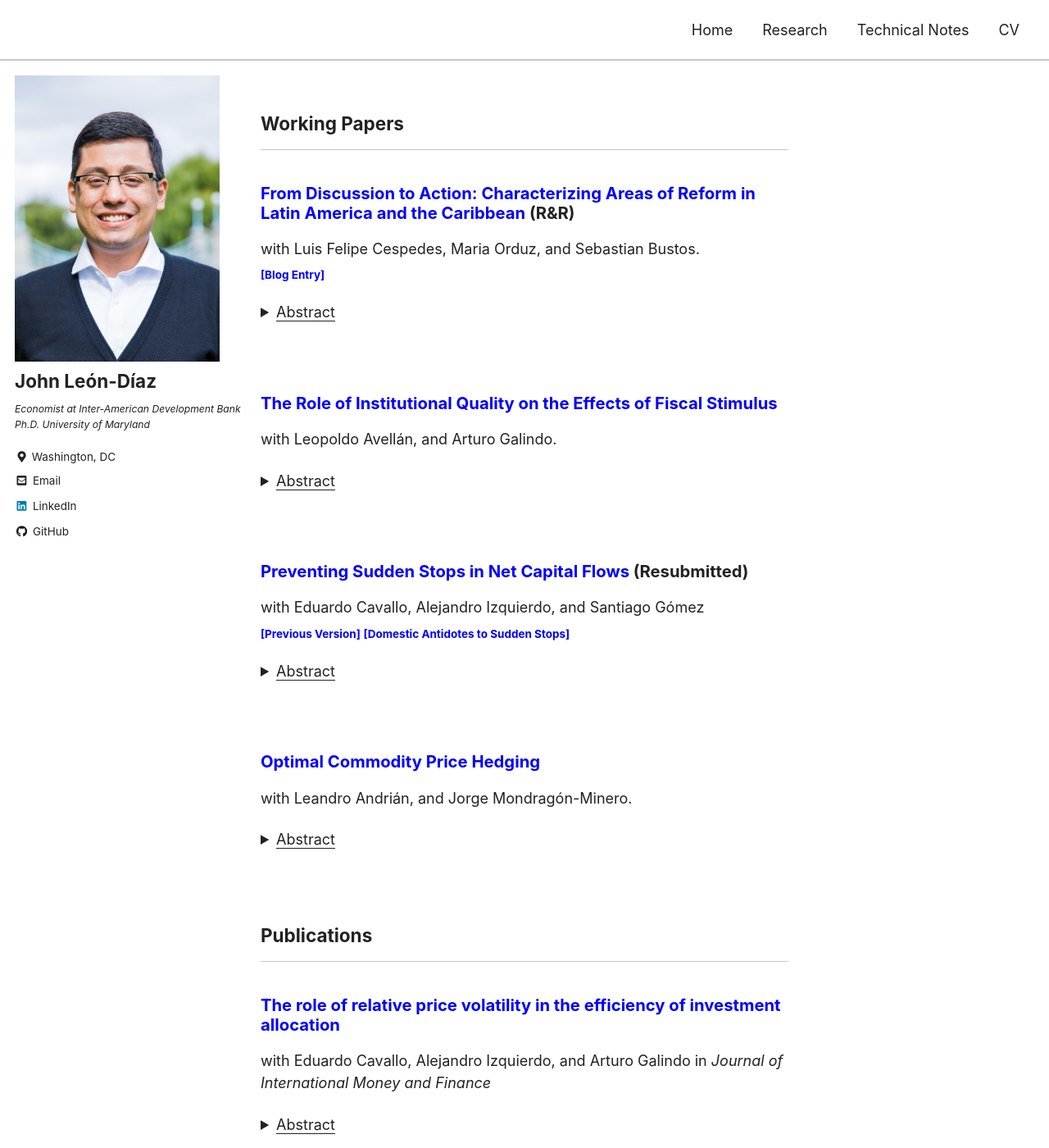
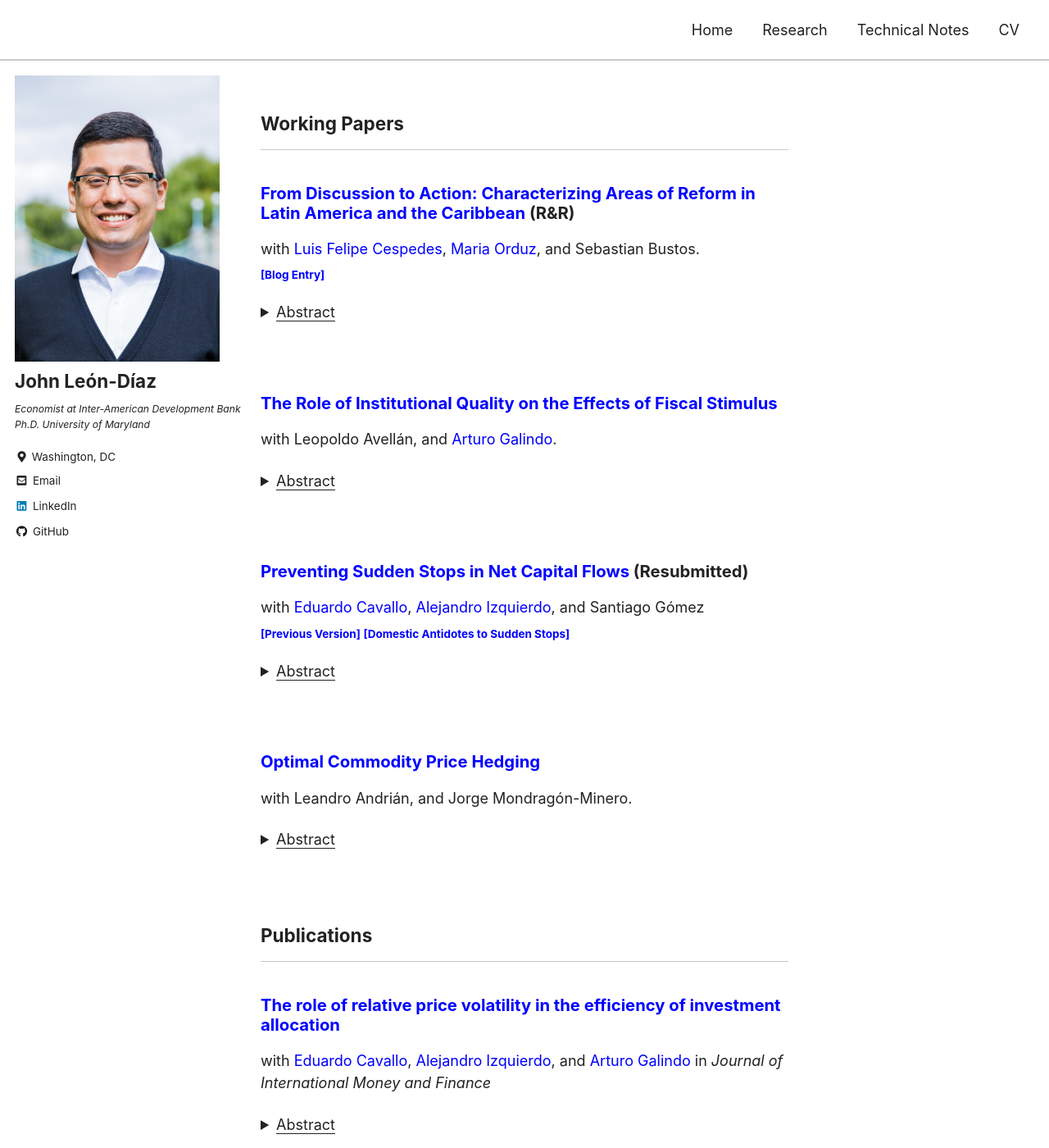
Before and after one commit to jleondia/jleondia.github.io, a Jekyll site: the page built from _pages/research.md, in a window 1280 px wide and 1400 px high. Shown: the whole window at 82% size. Built offline with Jekyll 4.4.1, drawn with Linux system fonts in a browser that asks for light colours; cached includes are drawn as plain includes; part of the change alters nothing that is shown.

```diff
--- a/_pages/research.md
+++ b/_pages/research.md
@@ -10,7 +10,7 @@ comments: false
 ***
 
 ### [From Discussion to Action: Characterizing Areas of Reform in Latin America and the Caribbean](https://publications.iadb.org/en/discussion-action-characterizing-areas-reform-latin-america-and-caribbean) (R&R)
-with Luis Felipe Cespedes, Maria Orduz, and Sebastian Bustos. <br>
+with [Luis Felipe Cespedes](https://fen.uchile.cl/en/academicos-investigacion/directorio-de-academicos/detalle/luis-cespedes), [Maria Orduz](https://www.mariaorduz.com/), and Sebastian Bustos. <br>
 <sub>[<b>[Blog Entry]</b>](https://s2.bl-1.com/h/i/dwWPkB94/PcTFGyB?url=https://blogs.iadb.org/efectividad-desarrollo/en/structural-reforms-new-recipes-for-evolving-needs/)</sub>
 
 <details>
@@ -21,7 +21,7 @@ with Luis Felipe Cespedes, Maria Orduz, and Sebastian Bustos. <br>
 </details> <br>
 
 ### [The Role of Institutional Quality on the Effects of Fiscal Stimulus](https://publications.iadb.org/en/the-role-of-institutional-quality-on-the-effects-of-fiscal-stimulus)
-with Leopoldo Avellán, and Arturo Galindo.
+with Leopoldo Avellán, and [Arturo Galindo](https://scholar.google.com/citations?user=ZZNGy08AAAAJ&hl=en).
 
 <details>
     <summary><u>Abstract</u></summary><p>
@@ -30,7 +30,7 @@ with Leopoldo Avellán, and Arturo Galindo.
 </details> <br>
 
 ### [Preventing Sudden Stops in Net Capital Flows](/files/New_Prevented_fv.pdf) (Resubmitted)
-with Eduardo Cavallo, Alejandro Izquierdo, and Santiago Gómez  <br>
+with [Eduardo Cavallo](https://www.eduardocavallo.com/), [Alejandro Izquierdo](https://scholar.google.com/citations?hl=en&user=gnUIKLoAAAAJ&view_op=list_works&sortby=pubdate), and Santiago Gómez  <br>
   <sub>[<b>[Previous Version]</b>](https://publications.iadb.org/en/preventing-sudden-stops-in-net-capital-flows) [<b>[Domestic Antidotes to Sudden Stops]</b>](https://publications.iadb.org/en/domestic-antidotes-sudden-stops)</sub>
 <details>
     <summary><u>Abstract</u></summary><p>
@@ -54,7 +54,7 @@ with Leandro Andrián, and Jorge Mondragón-Minero.
 ---
 
 ### [The role of relative price volatility in the efficiency of investment allocation](https://www.sciencedirect.com/science/article/abs/pii/S0261560612001763)
-with Eduardo Cavallo, Alejandro Izquierdo, and Arturo Galindo in <i>Journal of International Money and Finance</i> <br>
+with [Eduardo Cavallo](https://www.eduardocavallo.com/), [Alejandro Izquierdo](https://scholar.google.com/citations?hl=en&user=gnUIKLoAAAAJ&view_op=list_works&sortby=pubdate), and [Arturo Galindo](https://scholar.google.com/citations?user=ZZNGy08AAAAJ&hl=en) in <i>Journal of International Money and Finance</i> <br>
 <details>
     <summary><u>Abstract</u></summary><p>
  This paper estimates the impact of relative price volatility on sector-level investment allocation using a panel of 65 countries with data for 26 manufacturing industries over the period 1985–2003. Results indicate that volatility distorts efficient investment allocation in that investment is not necessarily devoted to relatively more productive sectors, especially in emerging market economies that are highly exposed and may lack the necessary institutions to deal with it successfully. This is evidence in support of theories suggesting that relative price volatility provides incentives for entrepreneurs to adopt more “malleable” but less productive production technologies, enabling them to accommodate more easily abrupt and frequent changes in relative prices, but at the cost of using less productive technologies.
```
